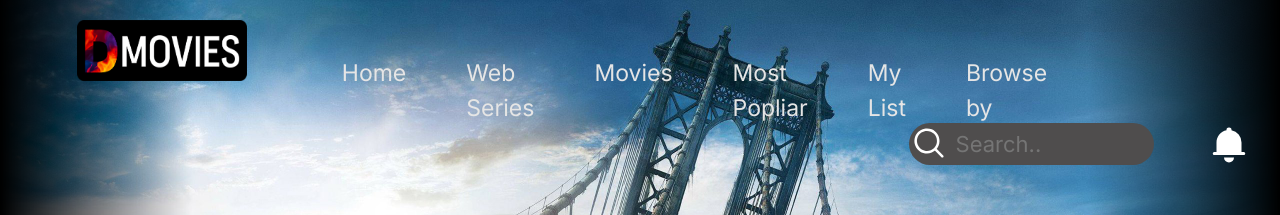
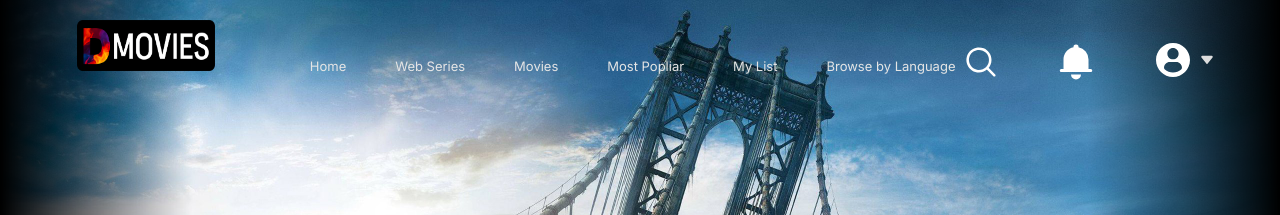
Before and after one commit to drupadhpatel/DMovies, a React (Vite) app: page / in a window 1280 px wide. Shown: the top 215 px of the page. Built offline with nearby package versions, Linux system fonts and the light colour scheme; no server answers.

Commit message:
Fixed routing for GitHub Pages using HashRouter

```diff
--- a/src/components/Nav/Nav.css
+++ b/src/components/Nav/Nav.css
@@ -19,17 +19,17 @@
     gap: 90px;
 }
 .nav-left img{
-    width: 170px;
-    height: 61px;
+        width: 138px;
+    height: 51px;
 }
 .nav-left ul{
     display: flex;
     list-style: none;
-    gap: 50px;
+    gap: 39px;
 
 }
 .nav-left ul li{
-    font-size: 23px;
+    font-size: 13px;
     cursor: pointer;
     padding: 5px;
     border-radius: 15px;
@@ -49,21 +49,10 @@
 
 }
 .nav-right .search img{
-    position: absolute;
+
 
 }
-.nav-right .search input{
-    width: 245px;
-    height: 42px;
-    background: #4f4d4d;
-    outline: none;
-    border-radius: 30px;
-    border: none;
-    font-size: 22px;
-    color: aliceblue;
-    padding: 19px;
-    padding-left: 47px;
-}
+
 .nav-right .icons{
      cursor: pointer;
 
--- a/src/components/Nav/Nav.jsx
+++ b/src/components/Nav/Nav.jsx
@@ -33,8 +33,8 @@ function Nav() {
         <li>Browse by Language</li></ul></div>
         <div className='nav-right'>
           <div className="search">
-          <img src={search} alt="searchbar" className='sicons invert' />
-          <input className='search_bar' type='text' placeholder='Search..'onClick={()=>{navigate('/Searchbar')}}></input></div>
+          <img src={search} alt="searchbar" className='sicons invert' onClick={()=>{navigate('/Searchbar')}} />
+          </div>
           <img src={bell} alt='bell icon' className='icons invert'/>
           <div class="nav-profile-container">
           <div className='nav-profile'>
```
